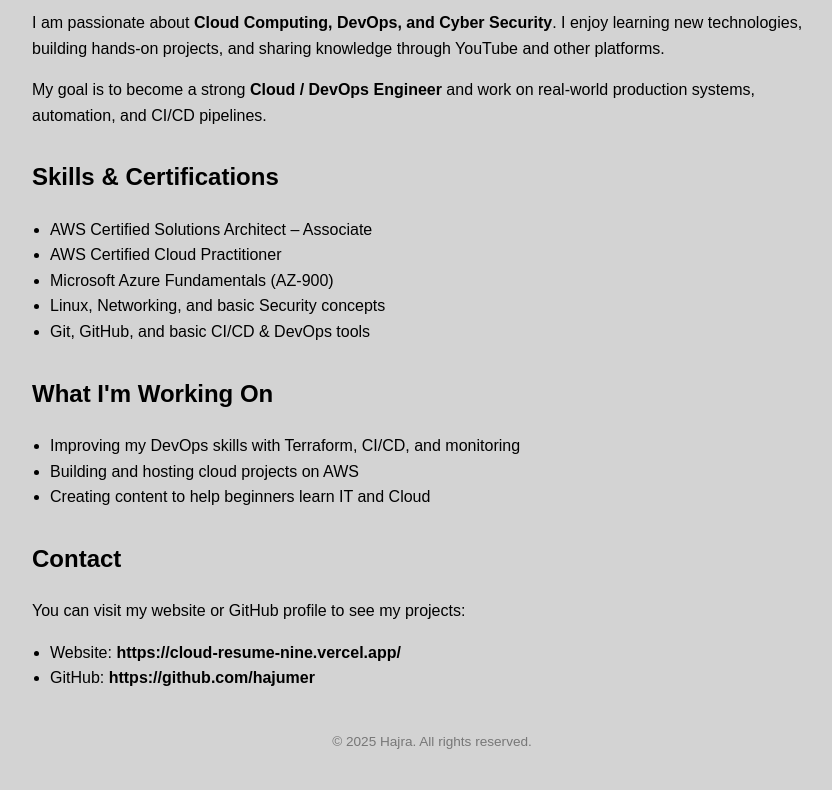
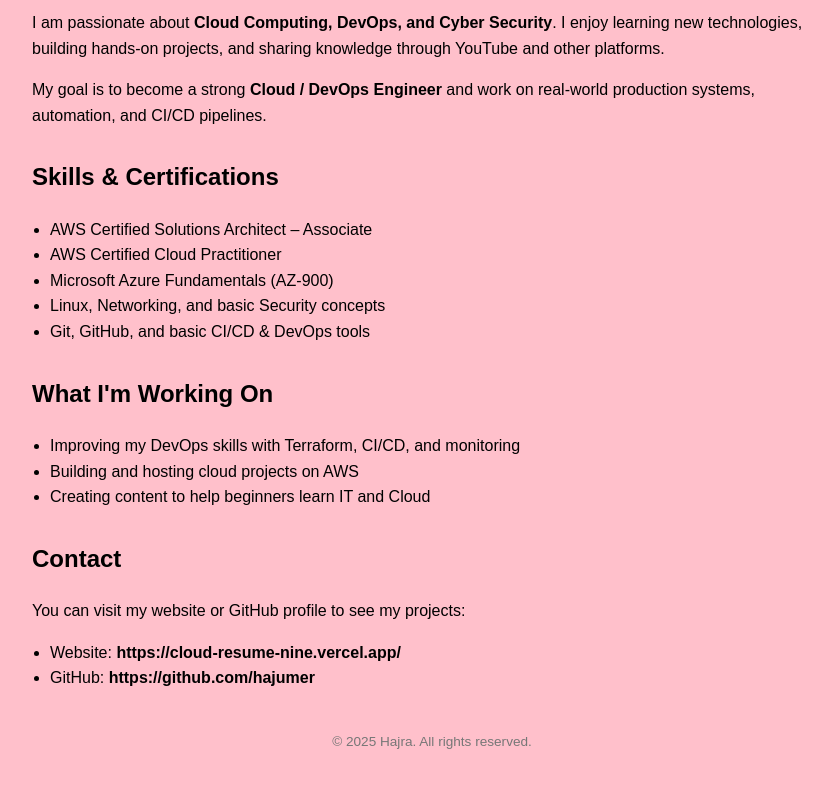
Before and after one commit to hajumer/Mynodejsapp, a website: page index.html in a window 1280 px wide. Shown: the part 209-999 px from the top of the page, without its empty margins (208-1040 px from the left). Drawn offline with Linux system fonts and the light colour scheme.

Commit message:
Update index.html

```diff
--- a/index.html
+++ b/index.html
@@ -11,7 +11,7 @@
         margin: 40px auto;
         padding: 0 20px;
         line-height: 1.6;
-        background-color: lightgray; /* Background colour using spelling */
+        background-color: pink; /* Background colour using spelling */
       }
       header {
         text-align: center;
```
